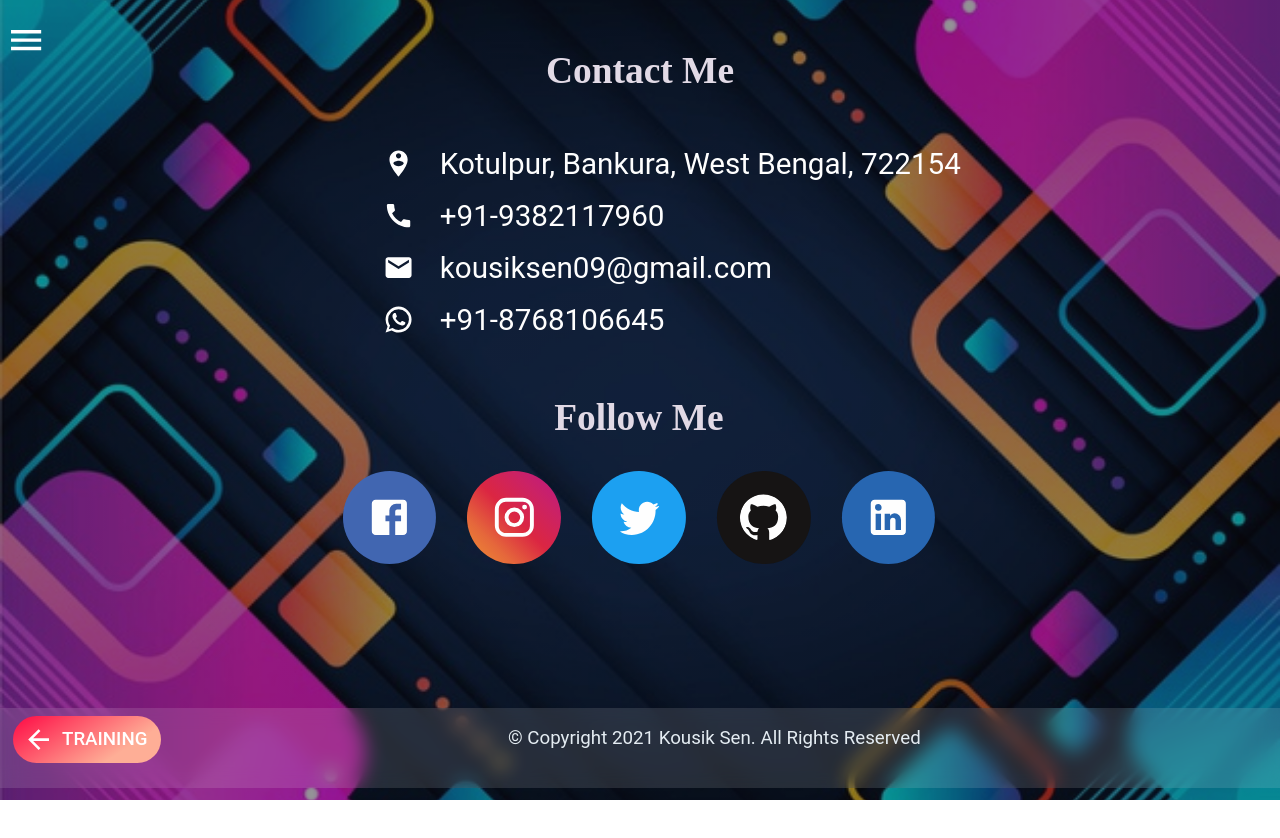
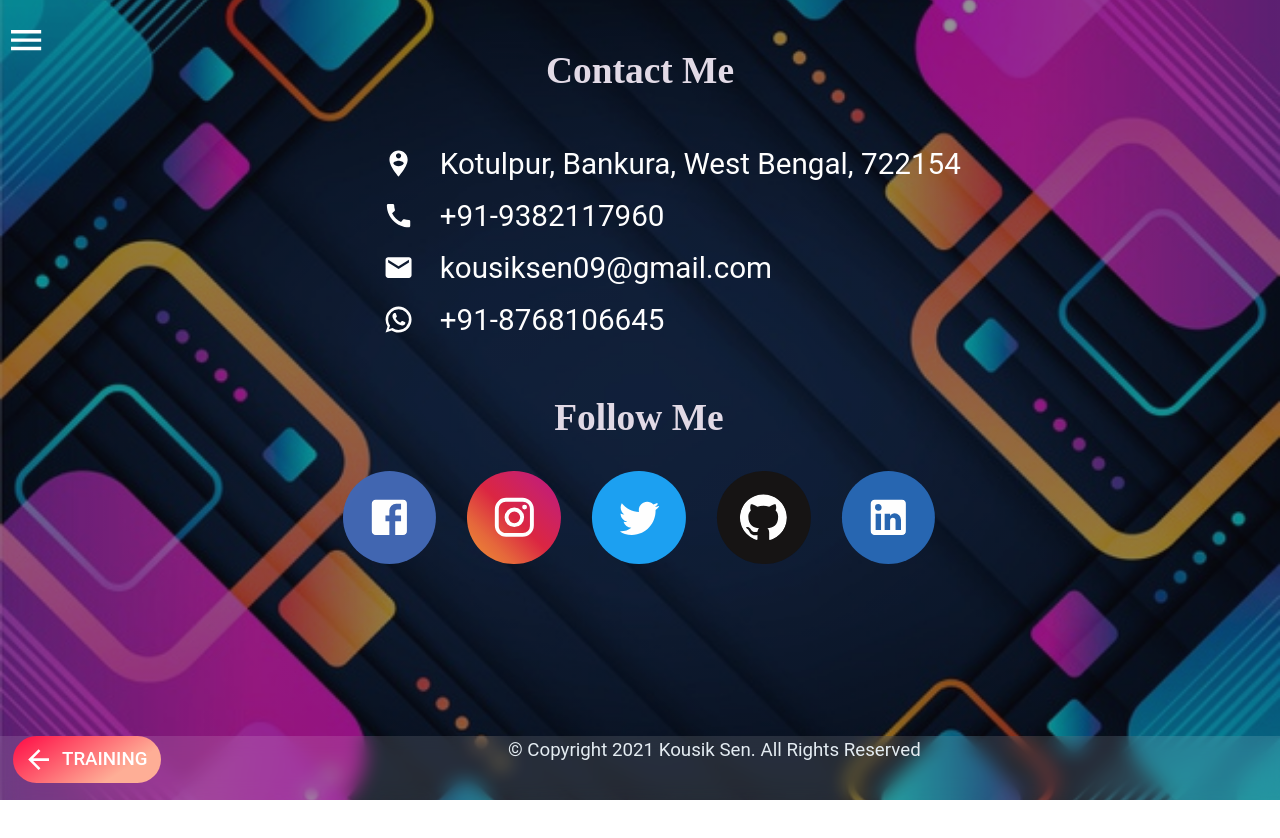
Before and after one commit to kousiksen09/kousik, a React (Create React App) app: page /contact in a window 1280 px wide. Shown: the top 838 px of the page. Built offline with nearby package versions, Linux system fonts and the light colour scheme; a web font is replaced by a local one.

Commit message:
Fix | footer height

```diff
--- a/src/views/component/About.js
+++ b/src/views/component/About.js
@@ -244,7 +244,7 @@ function About() {
             </Button>
           </div>
         </motion.div>
-        <div style={{ marginTop: '-13vh' }}>
+        <div style={{ marginTop: '-11vh' }}>
           <Footer nextPage='Education & Skill' nextLink='/education' />
         </div>
       </div>
--- a/src/views/component/Education.js
+++ b/src/views/component/Education.js
@@ -38,7 +38,7 @@ const useStyles = makeStyles((theme) => ({
     display: 'flex',
     justifyContent: 'center',
     boxSizing: 'border-box',
-    height: '80vh',
+    height: '83vh',
     width: '100%',
     overflowX: 'hidden',
     overflowY: 'auto',
--- a/src/views/component/Footer.js
+++ b/src/views/component/Footer.js
@@ -9,13 +9,15 @@ const useStyles = makeStyles((theme) => ({
   root: {
     width: '100%',
     height: '100%',
-    position: 'relative',
+    position: 'absolute',
+    top: '89vh',
   },
   footerContainer: {
     position: 'absolute',
+    alignItems: 'center',
     top: '3vh',
     width: '100%',
-    height: '10vh',
+    height: '8vh',
     backgroundColor: 'rgba(255, 255, 255, .12)',
     // borderTop: '0.1rem solid #e38c44',
     backdropFilter: 'blur(0.6rem)',
@@ -25,7 +27,7 @@ const useStyles = makeStyles((theme) => ({
     position: 'relative',
     flexGrow: 1,
     justifyContent: 'flex-end',
-    top: '1vh',
+
     right: '1vw',
   },
   pageRoute: {
@@ -38,7 +40,6 @@ const useStyles = makeStyles((theme) => ({
     position: 'relative',
     flexGrow: 1,
     justifyContent: 'flex-start',
-    top: '1vh',
     left: '1vw',
   },
   nextPageBtn: {
@@ -78,7 +79,6 @@ const useStyles = makeStyles((theme) => ({
     display: 'flex',
     justifyContent: 'center',
     position: 'relative',
-    top: '2vh',
   },
   copyrightTxt: {
     display: 'inline-block',
--- a/src/views/component/Project.js
+++ b/src/views/component/Project.js
@@ -49,7 +49,7 @@ const useStyles = makeStyles((theme) => ({
     display: 'flex',
     justifyContent: 'center',
     boxSizing: 'border-box',
-    height: '72vh',
+    height: '74vh',
     width: '100%',
     padding: '0.444rem',
     overflowX: 'hidden',
@@ -78,7 +78,7 @@ const useStyles = makeStyles((theme) => ({
     height: '59vh',
     width: '93%',
     padding: '0.5rem',
-    marginBottom: '2vh',
+    marginBottom: '1vh',
     backgroundColor: 'rgba(255, 255, 255, .12)',
     backdropFilter: 'blur(0.6rem)',
     overflow: 'hidden',
--- a/src/views/component/Training.js
+++ b/src/views/component/Training.js
@@ -28,7 +28,7 @@ const useStyles = makeStyles((theme) => ({
     display: 'flex',
     justifyContent: 'center',
     boxSizing: 'border-box',
-    height: '72vh',
+    height: '74vh',
     width: '100%',
     overflowX: 'hidden',
     overflowY: 'auto',
@@ -63,7 +63,7 @@ const useStyles = makeStyles((theme) => ({
     height: '99%',
     width: '93%',
     padding: '0.5rem',
-    marginBottom: '4vh',
+    marginBottom: '2vh',
     backdropFilter: 'blur(0.6rem)',
   },
   projectHeader: {
@@ -313,6 +313,7 @@ function Training() {
           </Grid>
         </Grid>
       </motion.div>
+
       <Footer
         prevPage='Project'
         nextPage='Contact'
```
